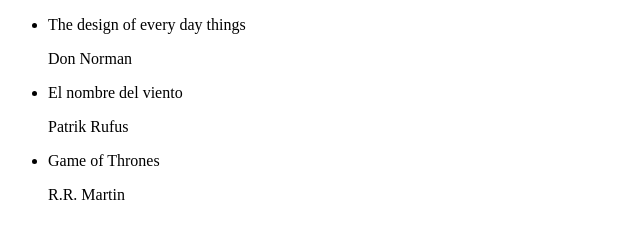
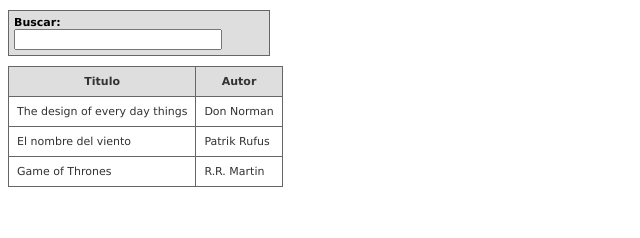
Before and after one commit to uqbar-project/eg-libros-angularJS-ES5, a plain HTML site: page app/index.html in a window 1280 px wide. Shown: the whole page, without its empty margins (0-640 px from the left). Drawn offline with Linux system fonts and the light colour scheme.

Commit message:
Agregado el filtro y los estilos

```diff
--- a/app/css/app.css
+++ b/app/css/app.css
@@ -1,30 +1,46 @@
-/* app css stylesheet */
-
-.menu {
-  list-style: none;
-  border-bottom: 0.1em solid black;
-  margin-bottom: 2em;
-  padding: 0 0 0.5em;
+body{
+	font-family: verdana,arial,sans-serif;
+	font-size:11px;
 }
 
-.menu:before {
-  content: "[";
+.filtro{
+	border: 1px solid #d0d0d0;
+	border-color: #666666;
+	width: 250px;
+	margin-top: 10px;
+	margin-bottom: 10px;
+	padding-top: 5px;
+	padding-bottom: 5px;
+	padding-left: 5px;
+	padding-right: 5px;
+	background: #dedede;
 }
 
-.menu:after {
-  content: "]";
+.filtroLibros{
+	width:200px;
 }
 
-.menu > li {
-  display: inline;
+.buscarLibros{
+ 	font-weight: bolder;
 }
 
-.menu > li:before {
-  content: "|";
-  padding-right: 0.3em;
+.tablaLibros {
+	color:#333333;
+	border-width: 1px;
+	border-color: #666666;
+	border-collapse: collapse;
 }
-
-.menu > li:nth-child(1):before {
-  content: "";
-  padding: 0;
+.tablaLibros th {
+	border-width: 1px;
+	padding: 8px;
+	border-style: solid;
+	border-color: #666666;
+	background-color: #dedede;
 }
+.tablaLibros td {
+	border-width: 1px;
+	padding: 8px;
+	border-style: solid;
+	border-color: #666666;
+	background-color: #ffffff;
+}
--- a/app/index.html
+++ b/app/index.html
@@ -6,12 +6,22 @@
   <link rel="stylesheet" href="css/app.css"/>
 </head>
 <body ng-controller="TodosLosLibrosCtrl">
-	 <ul>
-		<li ng-repeat="libro in libros">
-			{{libro.titulo}}
-			<p>{{libro.autor}}</p>
-		</li>
-	</ul>
+
+	<div class="filtro">
+		<span class="buscarLibros">Buscar:</span>
+		<input ng-model="libroBuscado" class="filtroLibros">
+	</div>
+
+	 <table class="tablaLibros">
+	 	<tr>
+	 		<th>Titulo</th>
+	 		<th>Autor</th>
+	 	</tr>
+		<tr ng-repeat="libro in libros | filter:libroBuscado">
+			<td>{{libro.titulo}}</td>
+			<td>{{libro.autor}}</td>
+		</tr>
+	</table>
   <!-- Agregamos angular para que funcione  -->
   <script src="lib/angular.js"></script>
 
```
